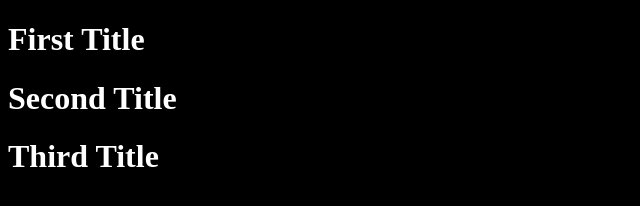
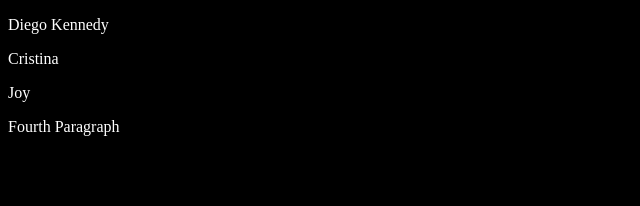
Before and after one commit to Dikendev/30DaysOfJavaScript, a plain HTML site: page day 21/index.html in a window 1280 px wide. Shown: the whole page, without its empty margins (0-640 px from the left). Drawn offline with Linux system fonts and the light colour scheme.

Commit message:
day 21 exercise lvl 1

```diff
--- a/day 21/index.html
+++ b/day 21/index.html
@@ -8,10 +8,10 @@
 </head>
 <body style="background-color: black; color: #fff;">
 
-    <h1 class='title' id='first-title'>First Title</h1>
-    <h1 class='title' id='second-title'>Second Title</h1>
-    <h1 class='title' id='third-title'>Third Title</h1>
-    <h1></h1>
+    <p id="name">Diego Kennedy</p>
+    <p id="name">Cristina</p>
+    <p id="name">Joy</p>
+    <p id="name">David</p>
 
     <script src="js.js"></script>
 </body>
--- a/day 21/js.js
+++ b/day 21/js.js
@@ -1,8 +1,31 @@
-const allTitles = document.getElementsByClassName('title');
+// lvl 1 - 1.
+// Create an index.html file and put four p elements as above: Get the first paragraph by using document.querySelector(tagname) and tag name
 
-console.log(allTitles);
-console.log(allTitles.length);
+const p1 = document.querySelector('p');
+console.log(p1);
 
-for( i = 0; i < allTitles.length; i++) {
-    console.log(allTitles[i]);
+
+// lvl 1 - 3.
+// Get all the p as nodeList using document.querySelectorAll(tagname) and by their tag name
+
+const nodeList = document.querySelectorAll('#name');
+console.log(nodeList);
+
+
+// lvl 1 - 4
+// Loop through the nodeList and get the text content of each paragraph
+
+function printEl() {
+    for (let i = 0; i < nodeList.length; i++) {
+        console.log(nodeList[i]);
+    }
 }
+printEl();
+
+// lvl 1 - 5
+// Set a text content to paragraph the fourth paragraph,Fourth Paragraph
+
+nodeList[3].innerHTML = 'Fourth Paragraph';
+
+// lvl 1 - 5
+// Set id and class attribute for all the paragraphs using different attribute setting methods
```
